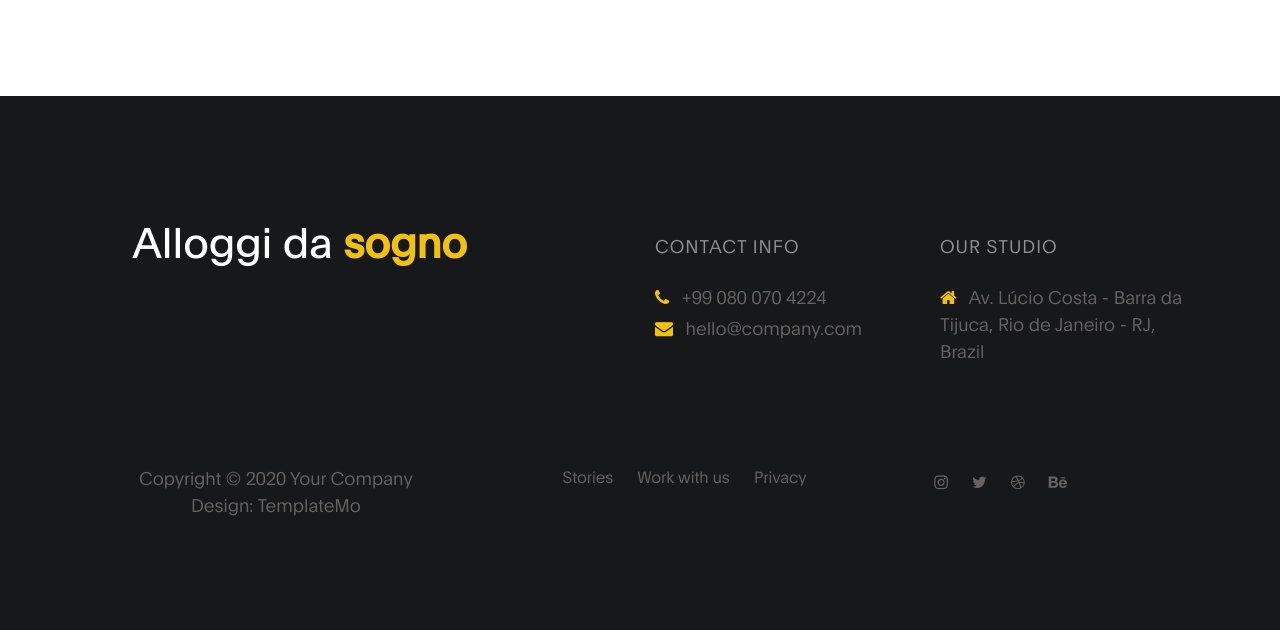
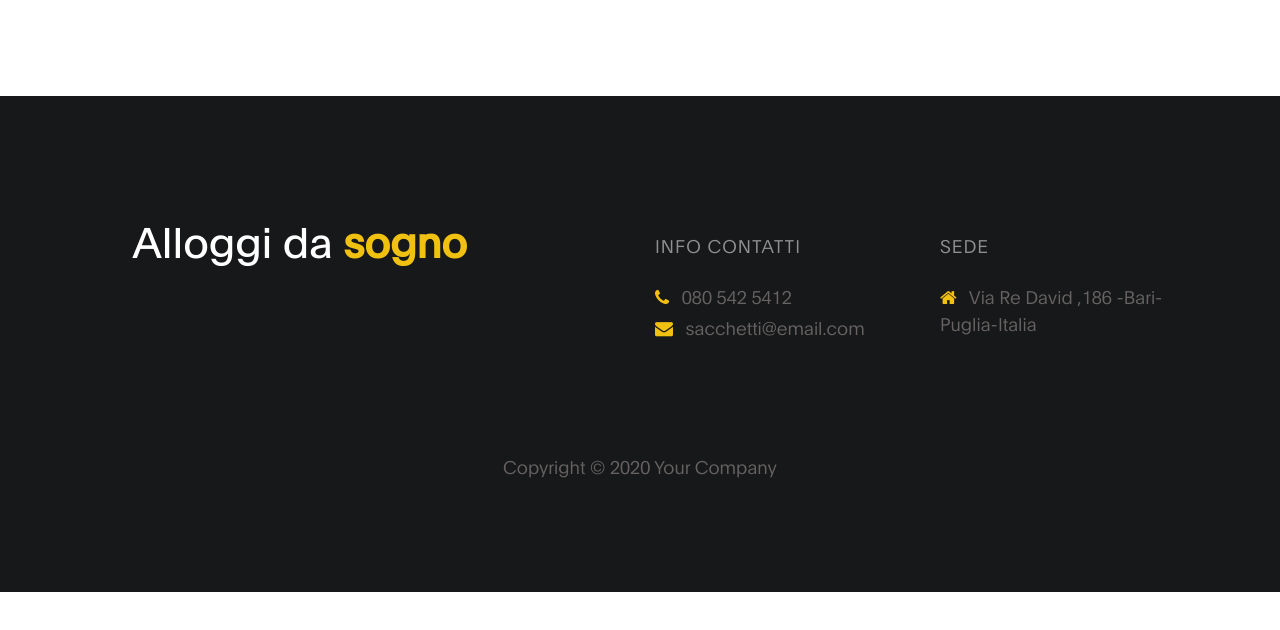
Before and after one commit to NicolaMenolas03/uda, a PHP site: page /index.php in a window 1280 px wide. Shown: the part 1575-2205 px from the top of the page. After the commit the page ends 2167 px from the top, so only its background shows below. Run offline with PHP 8.4, Linux system fonts and the light colour scheme; some libraries are stand-ins or nearby versions.

Commit message:
footer and header

```diff
--- a/footer.php
+++ b/footer.php
@@ -7,52 +7,32 @@
           </div>
 
           <div class="col-lg-3 col-md-6 col-12" data-aos="fade-up" data-aos-delay="200">
-            <h4 class="my-4">Contact Info</h4>
+            <h4 class="my-4">Info Contatti</h4>
 
             <p class="mb-1">
               <i class="fa fa-phone mr-2 footer-icon"></i>
-              +99 080 070 4224
+               080 542 5412
             </p>
 
             <p>
               <a href="#">
                 <i class="fa fa-envelope mr-2 footer-icon"></i>
-                hello@company.com
+                sacchetti@email.com
               </a>
             </p>
           </div>
 
           <div class="col-lg-3 col-md-6 col-12" data-aos="fade-up" data-aos-delay="300">
-            <h4 class="my-4">Our Studio</h4>
+            <h4 class="my-4">SEDE</h4>
 
             <p class="mb-1">
               <i class="fa fa-home mr-2 footer-icon"></i>
-              Av. Lúcio Costa - Barra da Tijuca, Rio de Janeiro - RJ, Brazil
+              Via Re David ,186 -Bari-Puglia-Italia
             </p>
           </div>
 
           <div class="col-lg-4 mx-lg-auto text-center col-md-8 col-12" data-aos="fade-up" data-aos-delay="400">
-            <p class="copyright-text">Copyright &copy; 2020 Your Company
-            <br>
-            <a rel="nofollow noopener" href="https://templatemo.com">Design: TemplateMo</a></p>
-          </div>
-
-          <div class="col-lg-4 mx-lg-auto col-md-6 col-12" data-aos="fade-up" data-aos-delay="500">
-
-            <ul class="footer-link">
-              <li><a href="#">Stories</a></li>
-              <li><a href="#">Work with us</a></li>
-              <li><a href="#">Privacy</a></li>
-            </ul>
-          </div>
-
-          <div class="col-lg-3 mx-lg-auto col-md-6 col-12" data-aos="fade-up" data-aos-delay="600">
-            <ul class="social-icon">
-              <li><a href="#" class="fa fa-instagram"></a></li>
-              <li><a href="#" class="fa fa-twitter"></a></li>
-              <li><a href="#" class="fa fa-dribbble"></a></li>
-              <li><a href="#" class="fa fa-behance"></a></li>
-            </ul>
+            <p class="copyright-text">Copyright &copy; 2020 Your Company</p>
           </div>
 
         </div>
--- a/header.php
+++ b/header.php
@@ -27,7 +27,7 @@
      <!-- MENU BAR -->
     <nav class="navbar navbar-expand-lg">
         <div class="container">
-            <a class="navbar-brand" href="index.html">
+            <a class="navbar-brand" href="index.php">
             <box-icon name='bed' type='solid' color='#ffffff' ></box-icon>
               Bed&Brekko
             </a>
--- a/index_copy.php
+++ b/index_copy.php
@@ -5,8 +5,6 @@
 <body>
 
      <div class="col-lg-8 mx-auto col-md-10 col-12">
-
-                    <!-- Follow https://templatemo.com/contact page to setup your own contact form -->
 
                       <form action="#" method="post" class="contact-form" data-aos="fade-up" data-aos-delay="300" role="form">
                         <div class="row">
```
